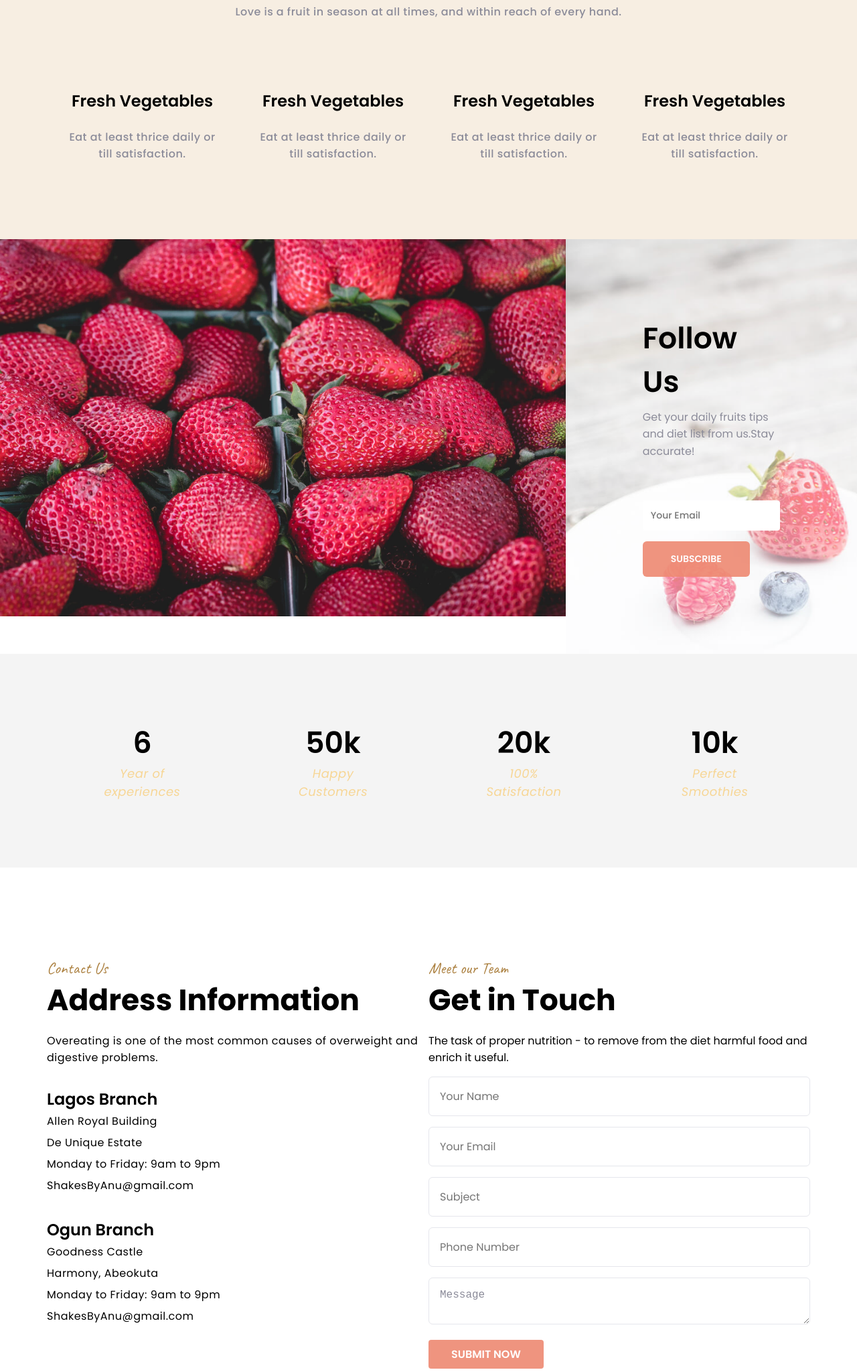
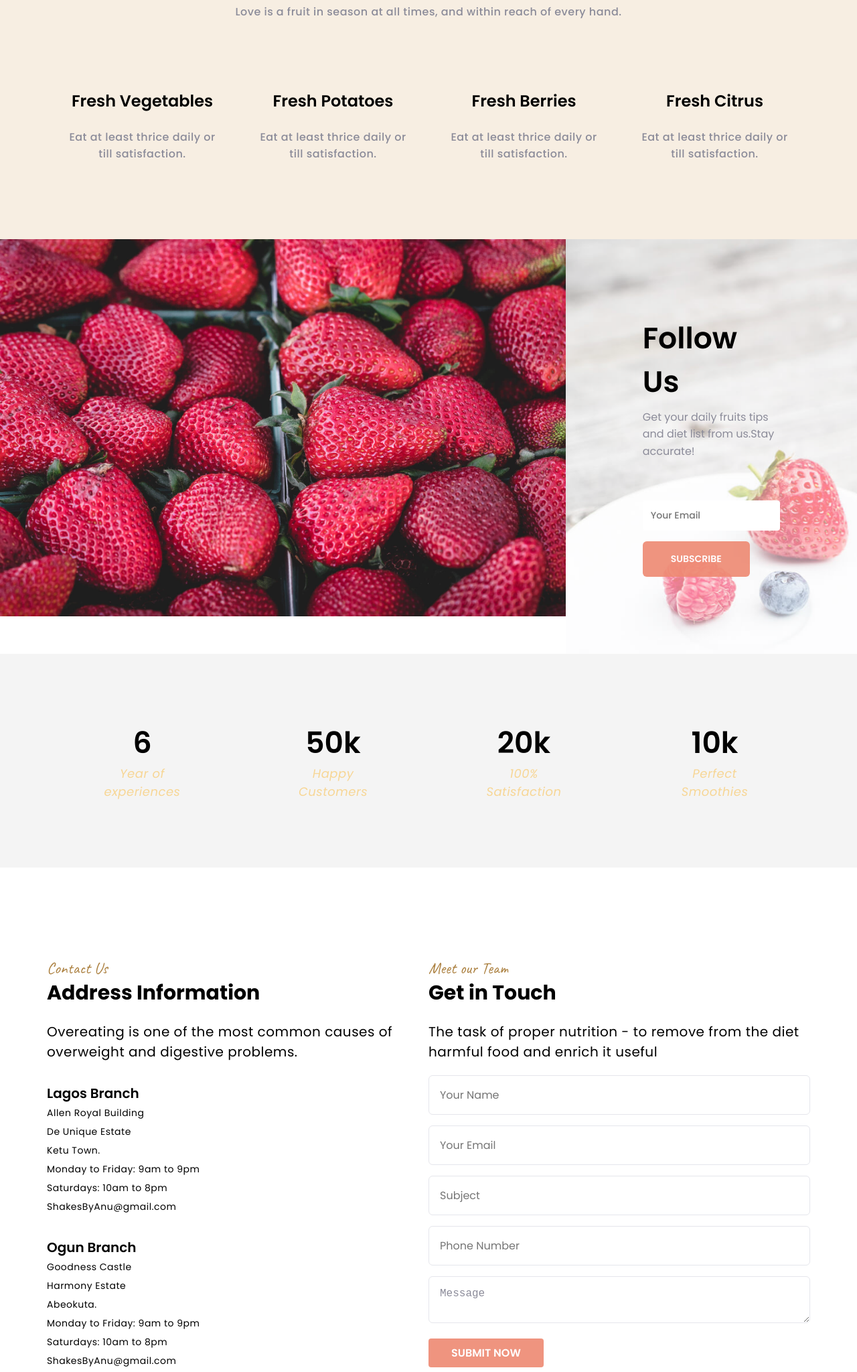
Before and after one commit to TemiladePeace/ShakesbyAnu, a plain HTML site: page index.html in a window 1280 px wide. Shown: the part 1486-3534 px from the top of the page at 67% size. Drawn offline with Linux system fonts and the light colour scheme.

Commit message:
second commit

```diff
--- a/index.html
+++ b/index.html
@@ -61,15 +61,15 @@
                             <p>Eat at least thrice daily or till satisfaction.</p>
                         </div>
                         <div class="fruits-store">
-                                <h3>Fresh Vegetables</h3>
+                                <h3>Fresh Potatoes</h3>
                                 <p>Eat at least thrice daily or till satisfaction.</p>
                         </div>
                         <div class="fruits-store">
-                                <h3>Fresh Vegetables</h3>
+                                <h3>Fresh Berries</h3>
                                 <p>Eat at least thrice daily or till satisfaction.</p>
                         </div>
                         <div class="fruits-store">
-                                <h3>Fresh Vegetables</h3>
+                                <h3>Fresh Citrus</h3>
                                 <p>Eat at least thrice daily or till satisfaction.</p>
                         </div>
                     </div>
@@ -121,14 +121,18 @@
                                 <p class="address-stories">
                                     Allen Royal Building <br>
                                     De Unique Estate <br>
+                                    Ketu Town. <br>
                                     Monday to Friday: 9am to 9pm <br>
+                                    Saturdays: 10am to 8pm <br>
                                     ShakesByAnu@gmail.com
                                 </p>
                             <h4 class="address-heading">Ogun Branch</h4>
                                 <p class="address-stories">
                                     Goodness Castle <br>
-                                    Harmony, Abeokuta <br>
+                                    Harmony Estate <br>
+                                    Abeokuta. <br>
                                     Monday to Friday: 9am to 9pm <br>
+                                    Saturdays: 10am to 8pm <br>
                                     ShakesByAnu@gmail.com
                                 </p>
                             </div>
@@ -136,8 +140,8 @@
                                 <p class="heading">Meet our Team</p>
                                 <h3 class="section-heading">Get in Touch</h3>
                                 <p class="section-stories">
-                                        <p class="section-description">The task of proper nutrition - to remove
-                                             from the diet harmful food and enrich it useful.</p>
+                                    The task of proper nutrition - to remove
+                                    from the diet harmful food and enrich it useful
                                 </p>
                                 <form action="index.html">
                                     <input type="text" class="input-t" name="name" placeholder="Your Name">
--- a/style.css
+++ b/style.css
@@ -297,23 +297,23 @@ input {
 }
 .section-heading {
     font-size: 600;
-    font-size: 44px;
+    font-size: 30px;
     margin: 0;
 }
 .section-stories {
-    font-size: 16px;
+    font-size: 20px;
     font-weight: 400;
     color: black;
     letter-spacing: 0.5px;
 }
 .address-heading {
-    font-size: 24px;
+    font-size: 20px;
     font-weight: 600;
     margin: 0;
     margin-top: 32px;
 }
 .address-stories {
-    font-size: 16px;
+    font-size: 14px;
     font-weight: 400;
     color: black;
     letter-spacing: 0.5px;
```
